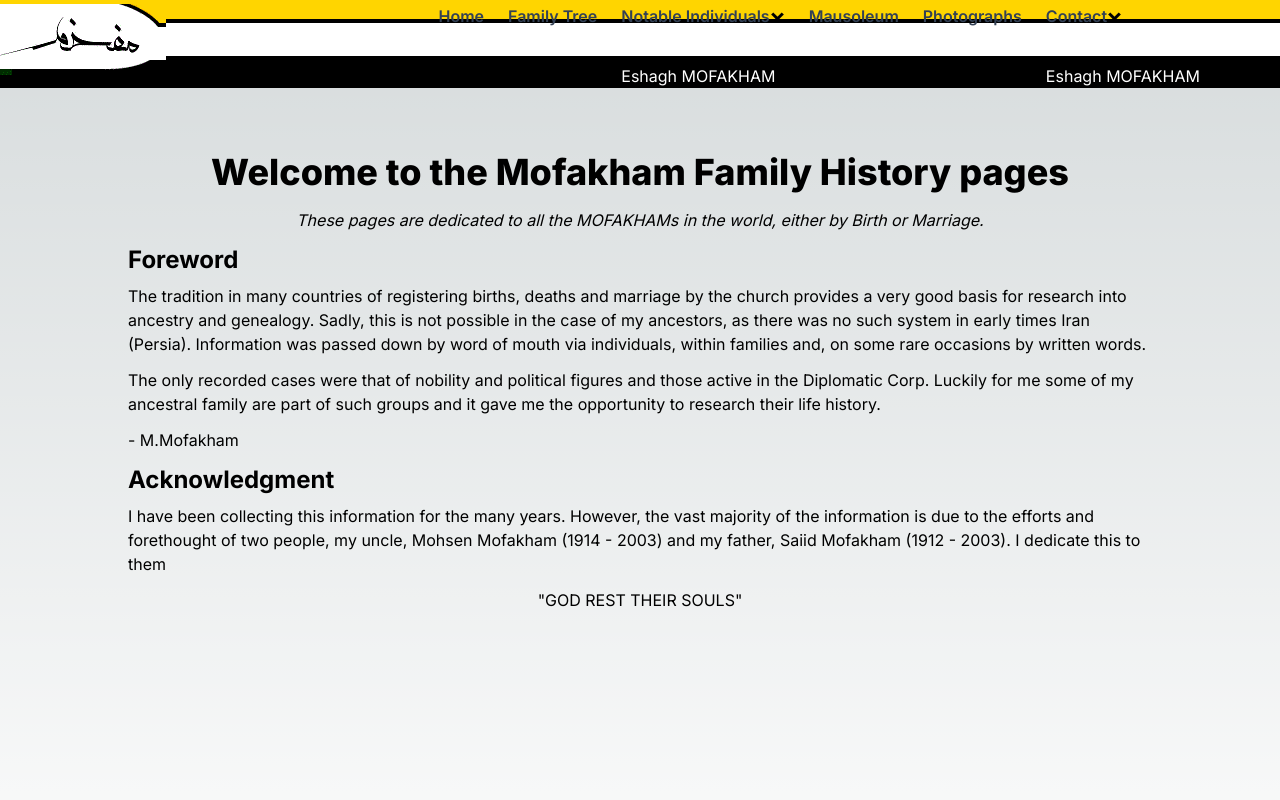
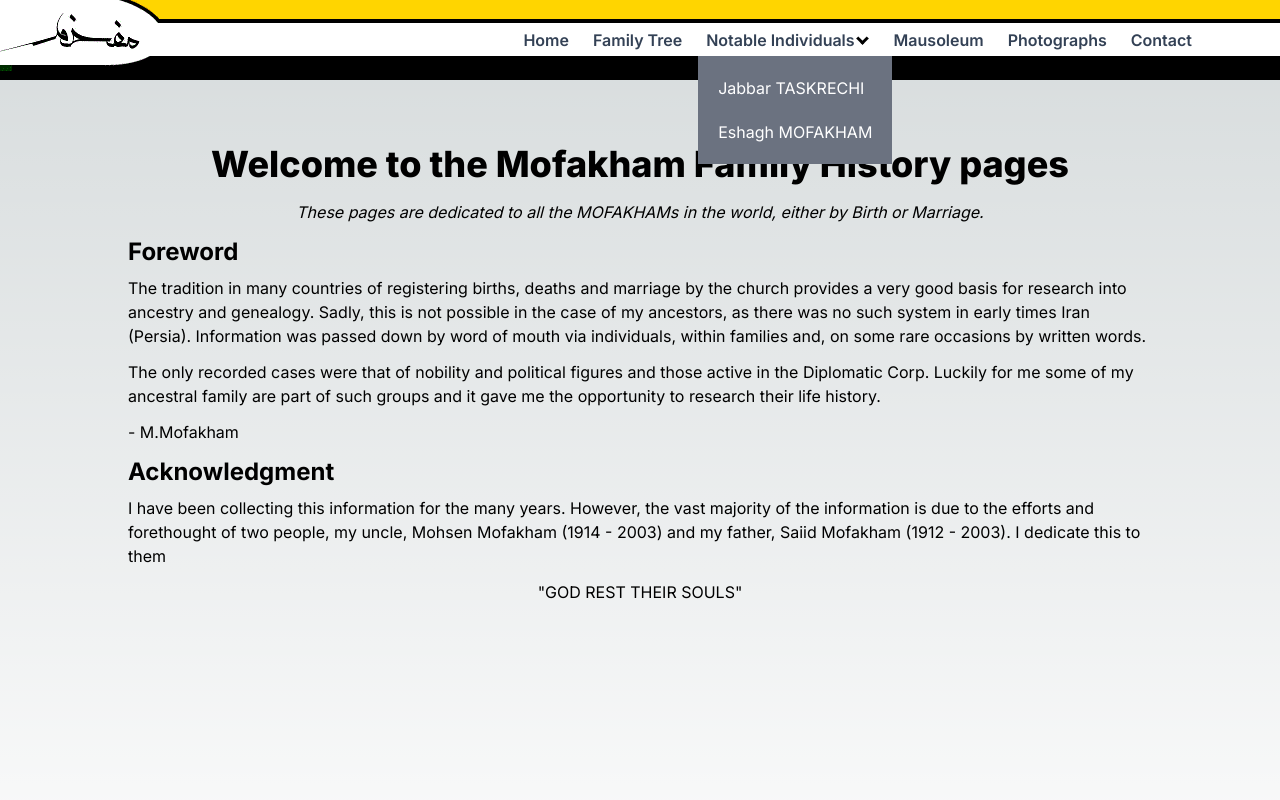
Before and after one commit to mofakhamr/family-website, a Next.js app: page / in a window 1280 px wide. Both pictures are taken after a click on the link "Notable Individuals". Shown: the top 800 px of the page. Built offline with nearby package versions, Linux system fonts and the light colour scheme.

Commit message:
a better multi-use nav toggle

```diff
--- a/app/components/header.tsx
+++ b/app/components/header.tsx
@@ -6,16 +6,20 @@ import React, { useState } from "react";
 
 // Define the Header component
 export default function Header() {
-  const [isMenuOpen, toggleNav] = React.useState(false);
-  const [isSecondOpen, toggleSecondNav] = React.useState(false);
+  type openMenus = {
+    [key: string]: boolean
+  }
 
-  function handleMenuClick() {
-    toggleNav(!isMenuOpen);
-    console.log(isMenuOpen);
-  }
-  function handleSecondNav() {
-    toggleSecondNav(!isSecondOpen);
-    console.log(isSecondOpen);
+  const [openMenus, toggleMenuOpen] = React.useState({
+    'home': false,
+    'mobileNav': false,
+  });
+
+
+  function handleMenuItem(menuId: string) {
+    let newState = { ...openMenus };
+    newState[menuId] = !openMenus[menuId];
+    toggleMenuOpen(newState);
   }
 
   const mainMenu = [
@@ -28,10 +32,7 @@ export default function Header() {
     },
     { name: "Mausoleum", path: "/mausoleum" },
     { name: "Photographs", path: "/photographs" },
-    { name: "Contact", path: "/contact", children: [
-      { name: "Jabbar TASKRECHI", path: "/notable/jabbar" },
-      { name: "Eshagh MOFAKHAM", path: "/notable/eshagh" },
-    ] },
+    { name: "Contact", path: "/contact" },
   ]
 
   return (
@@ -52,10 +53,10 @@ export default function Header() {
         </div>
 
         <div className="sm:hidden">
-          <button onClick={handleMenuClick} type="button" className="mr-5 block text-black focus:text-black focus:outline-none hover:text-black">
+          <button onClick={() => handleMenuItem('mobileNav')} type="button" className="mr-5 block text-black focus:text-black focus:outline-none hover:text-black">
             <svg className="h-6 w-6 fill-current" viewBox="0 0 24 24">
-              <path className={isMenuOpen ? 'block' : 'hidden'} fillRule="evenodd" d="M18.278 16.864a1 1 0 0 1-1.414 1.414l-4.829-4.828-4.828 4.828a1 1 0 0 1-1.414-1.414l4.828-4.829-4.828-4.828a1 1 0 0 1 1.414-1.414l4.829 4.828 4.828-4.828a1 1 0 1 1 1.414 1.414l-4.828 4.829 4.828 4.828z" />
-              <path className={!isMenuOpen ? 'block' : 'hidden'} fillRule="evenodd" d="M4 5h16a1 1 0 0 1 0 2H4a1 1 0 1 1 0-2zm0 6h16a1 1 0 0 1 0 2H4a1 1 0 0 1 0-2zm0 6h16a1 1 0 0 1 0 2H4a1 1 0 0 1 0-2z" />
+              <path className={openMenus['mobileNav'] ? 'block' : 'hidden'} fillRule="evenodd" d="M18.278 16.864a1 1 0 0 1-1.414 1.414l-4.829-4.828-4.828 4.828a1 1 0 0 1-1.414-1.414l4.828-4.829-4.828-4.828a1 1 0 0 1 1.414-1.414l4.829 4.828 4.828-4.828a1 1 0 1 1 1.414 1.414l-4.828 4.829 4.828 4.828z" />
+              <path className={!openMenus['mobileNav'] ? 'block' : 'hidden'} fillRule="evenodd" d="M4 5h16a1 1 0 0 1 0 2H4a1 1 0 1 1 0-2zm0 6h16a1 1 0 0 1 0 2H4a1 1 0 0 1 0-2zm0 6h16a1 1 0 0 1 0 2H4a1 1 0 0 1 0-2z" />
             </svg>
           </button>
         </div>
@@ -65,27 +66,27 @@ export default function Header() {
       {/*<!-- Main Nav -->*/}
       <div className='text-white'>
         {/*<!-- Primary Nav -->*/}
-        <nav className={`px-2 pt-2 pb-4 sm:mr-20 sm:flex sm:p-0 ${isMenuOpen ? 'block' : 'hidden'}`}>
+        <nav className={`px-2 pt-2 pb-4 sm:mr-20 sm:flex sm:p-0 ${openMenus['mobileNav'] ? 'block' : 'hidden'}`}>
           <div className="sm:flex">
             <div>
               <a key="nmx" href="/" className='block px-2 py-1 text-white sm:text-slate-700 hover:text-black font-semibold rounded hover:bg-gray-200'>Home</a>
             </div>
 
             {mainMenu.map((item, i) => {
-              let hasChildren:JSX.Element | undefined;
+              let hasChildren: JSX.Element | undefined;
               const children = (item.children) && item.children.map((child, si) => {
                 hasChildren = <i className="arrow adown"></i>;
-                return <div key={i + si} className="block ml-4 mt-1"><a href={child.path} className=''>{child.name}</a></div>;
+                return <div key={i + si} className="block m-1 mt-1 p-1 sm:p-2 hover:bg-gray-100 hover:text-black rounded"><a href={child.path} className=''>{child.name}</a></div>;
               })
-
+              const menuId = i + 1;
               return <div key={i}>
                 <a href={item.path}
-                onClick={hasChildren && handleSecondNav}
-                className='block mt-1 px-2 py-1 text-white sm:text-slate-700 hover:text-black font-semibold rounded hover:bg-gray-200 sm:mt-0 sm:ml-2'>
+                  onClick={() => handleMenuItem(menuId.toString())}
+                  className='block mt-1 px-2 py-1 text-white sm:text-slate-700 hover:text-black font-semibold rounded hover:bg-gray-200 sm:mt-0 sm:ml-2'>
                   {item.name}
                   {hasChildren && hasChildren}
                 </a>
-                <div className={isSecondOpen ? 'block' : 'hidden'}>{children}</div>
+                <div className={openMenus[menuId.toString()] ? 'sm:fixed block bg-gray-500 ml-2 p-2' : 'hidden'}>{children}</div>
               </div>;
             })}
           </div>
```
